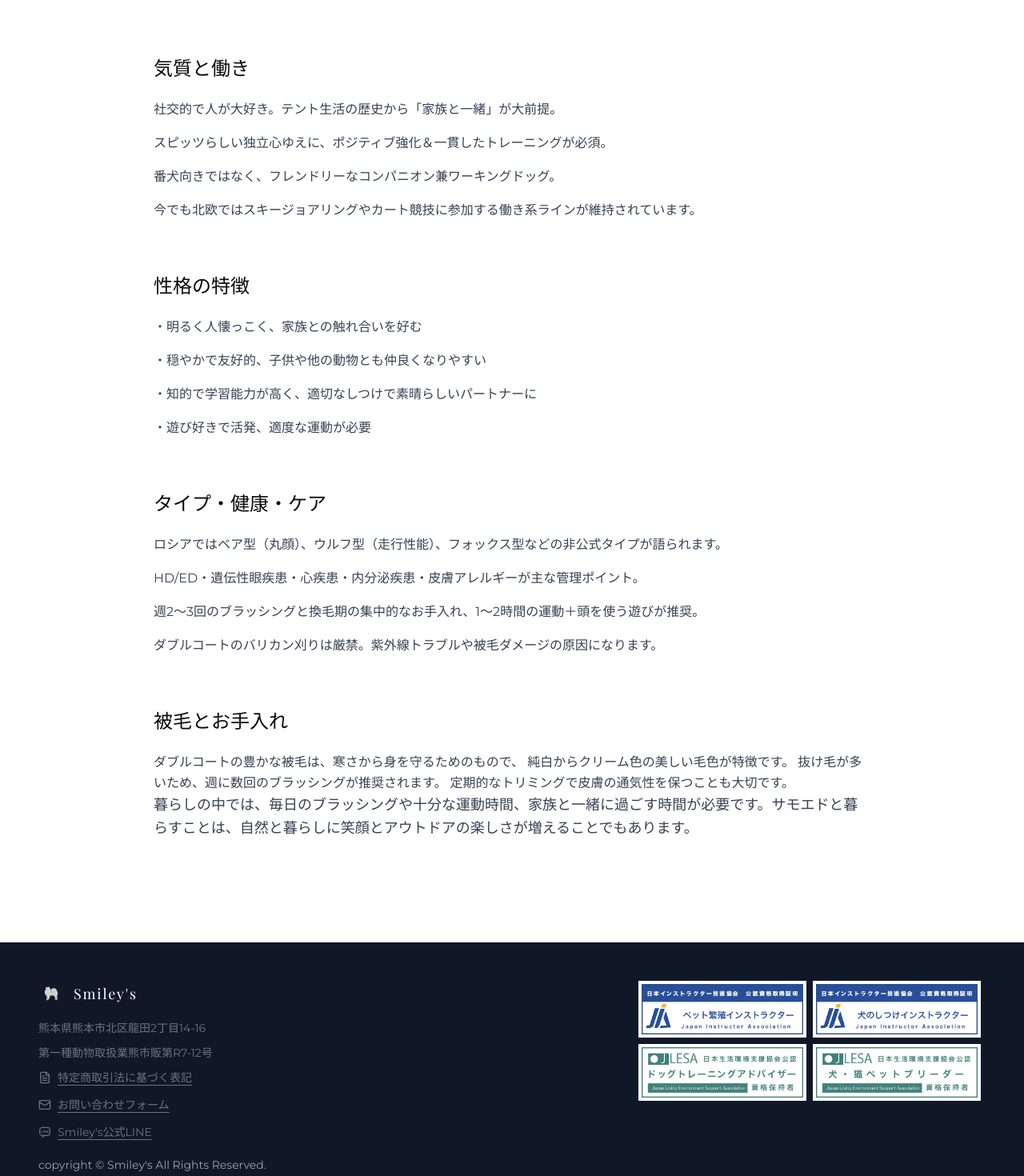
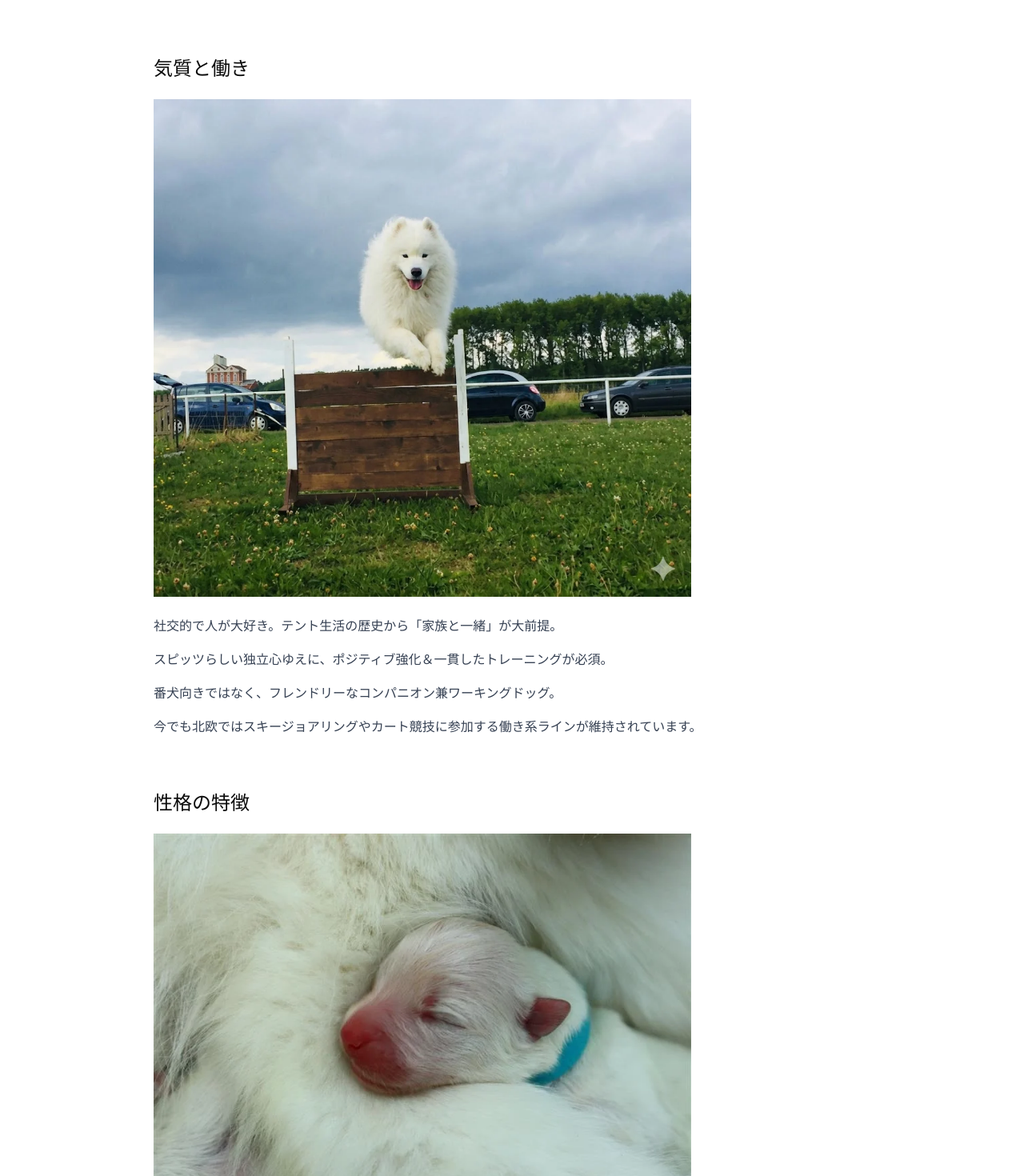
Before and after one commit to capasjapanmatsu/smileys-site, a React (Vite) app: page /samoyed in a window 1280 px wide. Shown: the part 1780-3250 px from the top of the page at 80% size. Built offline with nearby package versions, Linux system fonts and the light colour scheme.

Commit message:
﻿サモエド解説ページに気質画像を追加
「気質と働き」セクションへ新規画像を追加し、先に挿入した「性格の特徴」画像とあわせてWebPで保存・参照する構成に更新しました。

```diff
--- a/src/app/pages/SamoyedCharacterPage.tsx
+++ b/src/app/pages/SamoyedCharacterPage.tsx
@@ -134,6 +134,16 @@ export function SamoyedCharacterPage() {
               >
                 気質と働き
               </h2>
+              <div className="mb-6">
+                <ImageWithFallback
+                  src="/samoyed-work.webp"
+                  alt="障害物を軽やかに跳ぶサモエド"
+                  className="w-full max-w-2xl h-auto object-cover"
+                  loading="lazy"
+                  width={1024}
+                  height={1024}
+                />
+              </div>
               <ul className="space-y-4 text-gray-700 font-light leading-relaxed">
                 <li>社交的で人が大好き。テント生活の歴史から「家族と一緒」が大前提。</li>
                 <li>スピッツらしい独立心ゆえに、ポジティブ強化＆一貫したトレーニングが必須。</li>
@@ -151,6 +161,16 @@ export function SamoyedCharacterPage() {
               >
                 性格の特徴
               </h2>
+              <div className="mb-6">
+                <ImageWithFallback
+                  src="/samoyed-temperament.webp"
+                  alt="飼い主とハイタッチするサモエド"
+                  className="w-full max-w-2xl h-auto object-cover"
+                  loading="lazy"
+                  width={1024}
+                  height={768}
+                />
+              </div>
               <ul className="space-y-4 text-gray-700 font-light leading-relaxed">
                 <li>・明るく人懐っこく、家族との触れ合いを好む</li>
                 <li>・穏やかで友好的、子供や他の動物とも仲良くなりやすい</li>
```
Also changed, not shown: public/samoyed-temperament.webp (added), public/samoyed-work.webp (added).
